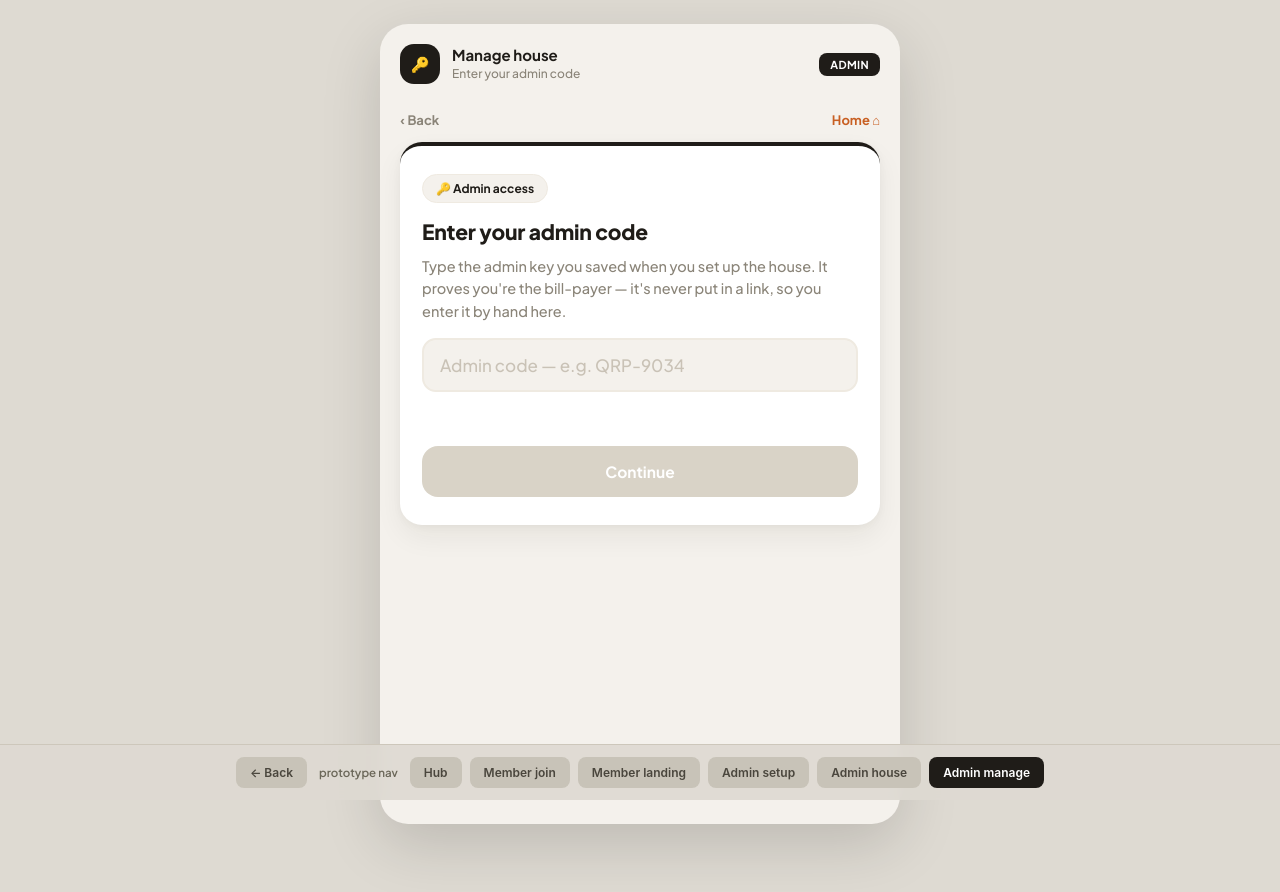
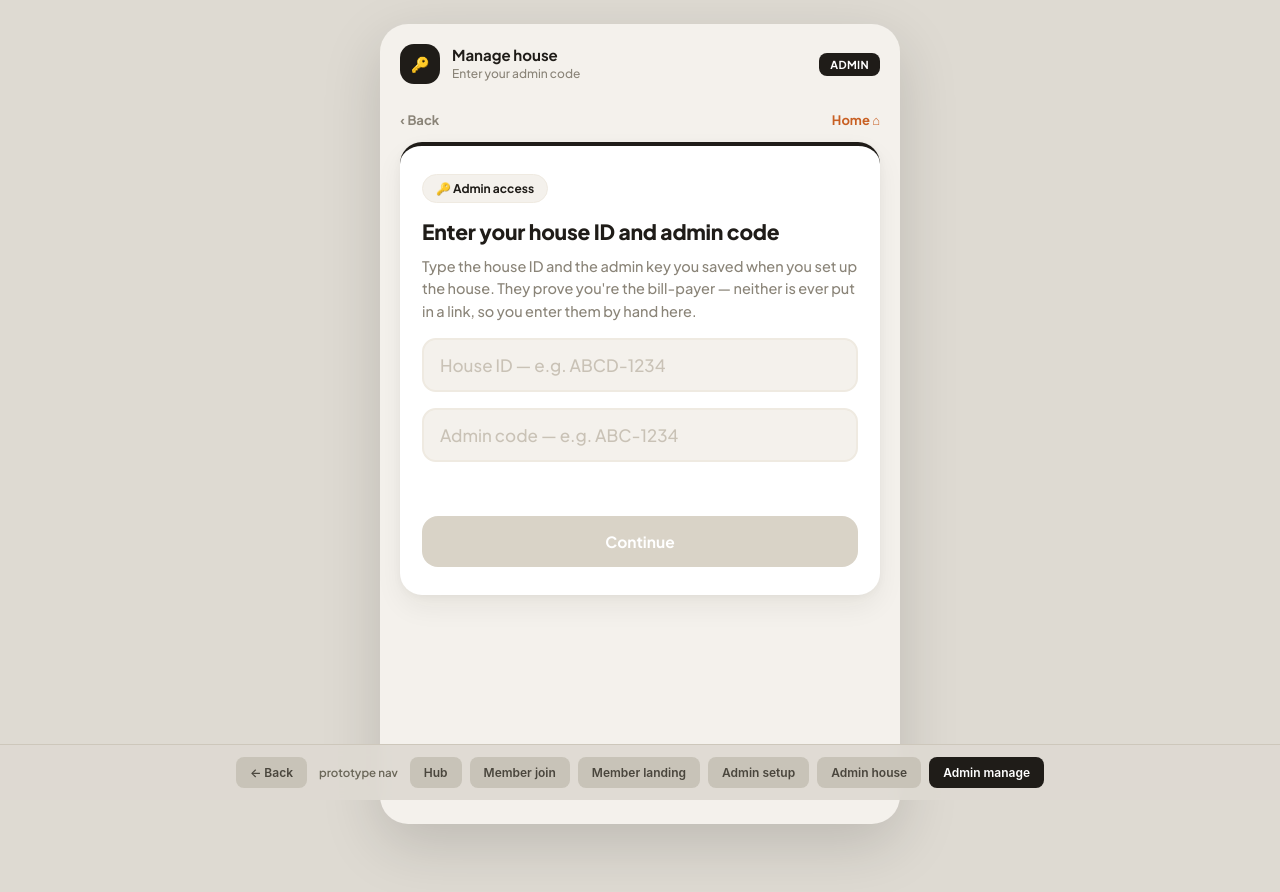
Before and after one commit to lloonnn/Kongsi-Bill, a React (Vite) app: page / in a window 1280 px wide. Both pictures are taken after a click on the button "Admin manage". Shown: the top 892 px of the page. Built offline with nearby package versions, Linux system fonts and the light colour scheme; no server answers.

Commit message:
Refactor admin GUI deployment issue

```diff
--- a/src/screens/AdminManage.tsx
+++ b/src/screens/AdminManage.tsx
@@ -1,5 +1,6 @@
 import { useState } from 'react';
 import { useApp } from '../store';
+import { ApiError } from '../api';
 import { Frame, ScreenNav, TopBar } from '../ui';
 
 /**
@@ -7,21 +8,58 @@ import { Frame, ScreenNav, TopBar } from '../ui';
  * unlock the house's admin area — the code is never embedded in a link, so it
  * arrives by hand each time (blueprint §5.3 / DOCUMENTATION "manage page").
  *
- * UI ONLY for now: submitting just logs the typed value. Validation, the
- * X-Admin-Code check against the Worker, and navigation on success are wired in
- * a later task — deliberately kept out of here so the screen can be verified in
- * isolation. Plain text input (not masked) matches how the admin code is shown
- * elsewhere (e.g. AdminSetup) and the project's no-password model.
+ * Submit verifies the typed house id + admin code against the live Worker
+ * (becomeAdmin → GET /house/:id with the code as X-Admin-Code) and, on success,
+ * seeds the session's adminCode and navigates into the admin dashboard. Plain
+ * text input (not masked) matches how the admin code is shown elsewhere (e.g.
+ * AdminSetup) and the project's no-password model.
  */
 export function AdminManage() {
+  const { becomeAdmin, go } = useApp();
+  const [houseId, setHouseId] = useState('');
   const [code, setCode] = useState('');
-  // Reserved inline-error slot. Stays null for now; real error text (wrong /
-  // missing code) is wired in the next task.
-  const [formError] = useState<string | null>(null);
+  // Inline error slot — empty until a submit fails (offline / wrong code / etc.).
+  const [formError, setFormError] = useState<string | null>(null);
+  const [verifying, setVerifying] = useState(false);
 
-  const submit = () => {
-    // No store/api calls and no navigation yet — log only.
-    console.log('[AdminManage] admin code entered:', code.trim());
+  const submit = async () => {
+    const houseTrimmed = houseId.trim();
+    const trimmed = code.trim();
+    if (!houseTrimmed || !trimmed) return; // safety; button disabled until both filled
+
+    // Offline guard FIRST — never attempt the network when the device has no
+    // connectivity. (House id is typed, so no prior session is needed; only a
+    // genuine lack of network blocks here.)
+    if (!navigator.onLine) {
+      setFormError("Can't verify your code while offline. Reconnect and try again.");
+      return; // no API call, no adminCode mutation, no navigation
+    }
+
+    setVerifying(true);
+    setFormError(null);
+    try {
+      // GET /house/:id with X-Admin-Code = trimmed. On success the store seeds
+      // adminCode + attaches the house to the session; on rejection it throws
+      // and seeds nothing.
+      await becomeAdmin(houseTrimmed, trimmed);
+      // Verified: session is seeded with the house + admin code. Enter the admin
+      // area. Only reached on success — failures/offline return before here.
+      console.log('[AdminManage] admin code verified — session seeded, entering dashboard');
+      go({ name: 'admin-dashboard' });
+    } catch (e) {
+      if (e instanceof ApiError && (e.status === 401 || e.status === 403)) {
+        setFormError("That admin code didn't match this house. Check it and try again.");
+      } else if (e instanceof ApiError && e.status === 404) {
+        setFormError('House not found — it may have been removed.');
+      } else if (e instanceof ApiError) {
+        setFormError(`Couldn't verify your code (error ${e.status}). Please try again.`);
+      } else {
+        // Non-ApiError = the fetch itself failed (network/server unreachable).
+        setFormError("Couldn't reach the server. Check your connection and try again.");
+      }
+    } finally {
+      setVerifying(false);
+    }
   };
 
   return (
@@ -32,19 +70,34 @@ export function AdminManage() {
 
         <div className="card admin">
           <div className="eyebrow-pill admin">🔑 Admin access</div>
-          <h1 className="title sm">Enter your admin code</h1>
+          <h1 className="title sm">Enter your house ID and admin code</h1>
           <p className="sub">
-            Type the admin key you saved when you set up the house. It proves
-            you're the bill-payer — it's never put in a link, so you enter it by
-            hand here.
+            Type the house ID and the admin key you saved when you set up the
+            house. They prove you're the bill-payer — neither is ever put in a
+            link, so you enter them by hand here.
           </p>
 
           <input
             type="text"
             className="field"
-            placeholder="Admin code — e.g. QRP-9034"
+            placeholder="House ID — e.g. ABCD-1234"
+            value={houseId}
+            onChange={(e) => {
+              setHouseId(e.target.value);
+              setFormError(null);
+            }}
+            onKeyDown={(e) => e.key === 'Enter' && submit()}
+          />
+
+          <input
+            type="text"
+            className="field"
+            placeholder="Admin code — e.g. ABC-1234"
             value={code}
-            onChange={(e) => setCode(e.target.value)}
+            onChange={(e) => {
+              setCode(e.target.value);
+              setFormError(null);
+            }}
             onKeyDown={(e) => e.key === 'Enter' && submit()}
           />
 
@@ -58,8 +111,12 @@ export function AdminManage() {
             {formError}
           </p>
 
-          <button className="btn-primary" disabled={!code.trim()} onClick={submit}>
-            Continue
+          <button
+            className="btn-primary"
+            disabled={!houseId.trim() || !code.trim() || verifying}
+            onClick={submit}
+          >
+            {verifying ? 'Verifying…' : 'Continue'}
           </button>
         </div>
       </div>
--- a/src/store.tsx
+++ b/src/store.tsx
@@ -123,6 +123,14 @@ interface AppContextValue {
   // house lifecycle
   createHouse: (displayName: string) => Promise<api.CreatedHouse>;
   joinHouse: (houseId: string, code: string) => Promise<void>;
+  /**
+   * Verify a typed house id + admin code against the Worker and, on success,
+   * attach that house to this session as admin (so admin actions are unlocked).
+   * Works with NO prior session — the house id is typed by hand, so a cold
+   * device can sign back in. Throws if the code is rejected; does not navigate.
+   * Both values are typed, never read from a URL/query param.
+   */
+  becomeAdmin: (houseId: string, adminCodeInput: string) => Promise<void>;
   // mutations (all persist through the Worker when connected)
   addMember: (name: string) => Promise<Member>;
   softRemoveMember: (memberId: string) => Promise<void>;
@@ -235,6 +243,29 @@ export function AppProvider({ children }: { children: ReactNode }) {
         saveSession(next);
         setSession(next);
         setAdminCode(null);
+        setHouse(state);
+      });
+
+    // Become admin using a TYPED house id + admin code (no prior session
+    // required — this is how a cold device signs back in). Verify by reading the
+    // live house with the code as X-Admin-Code (GET /house/:id rejects a wrong
+    // admin code with 401), then attach that house to the session as admin.
+    const becomeAdmin = (houseId: string, adminCodeInput: string) =>
+      run(async () => {
+        // Throws (ApiError 401/404/…) if the id/code don't match — nothing below
+        // runs, so adminCode/session are left untouched on failure.
+        const state = await api.getHouseState(houseId, { adminCode: adminCodeInput });
+        const next: Session = {
+          houseId,
+          // Keep the member code only when re-pointing to the SAME house (an
+          // upgrade of an existing member session); a cold or different-house
+          // sign-in starts with no member code (admin can do member things).
+          memberCode: session && session.houseId === houseId ? session.memberCode : null,
+          adminCode: adminCodeInput,
+        };
+        saveSession(next);
+        setSession(next);
+        setAdminCode(adminCodeInput);
         setHouse(state);
       });
 
@@ -429,6 +460,7 @@ export function AppProvider({ children }: { children: ReactNode }) {
       setCurrentMember: setCurrentMemberId,
       createHouse,
       joinHouse,
+      becomeAdmin,
       addMember,
       softRemoveMember,
       setPresence,
```
